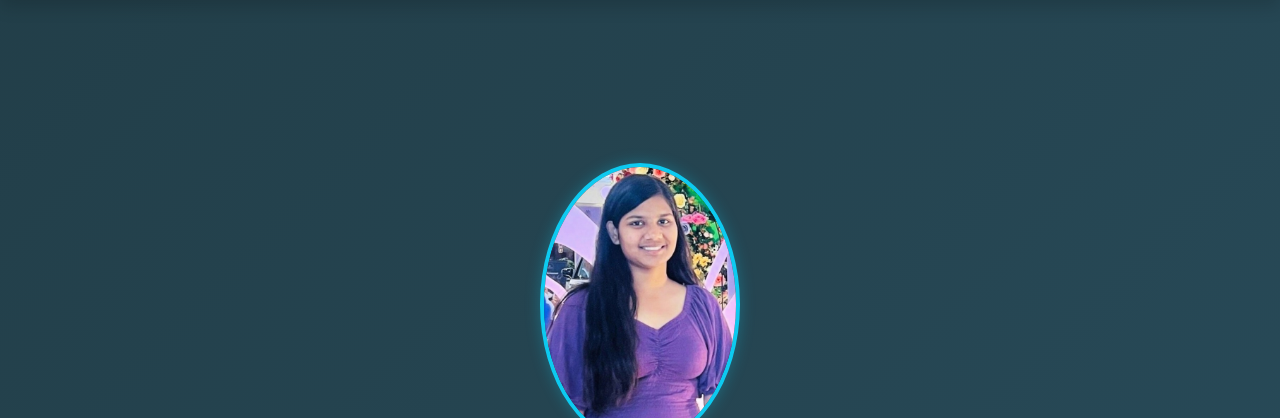
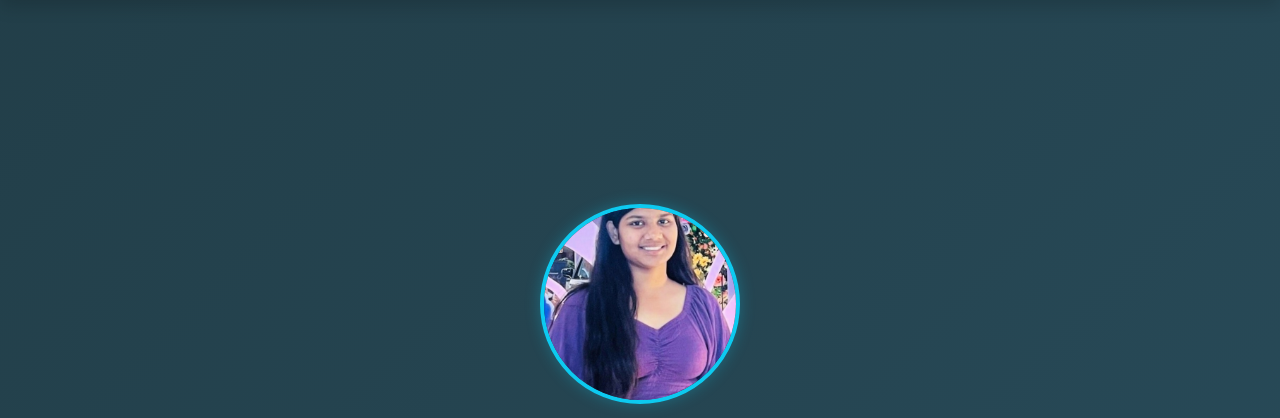
Before and after one commit to kashish-singh-jaiswal/Portfolio, a plain HTML site: page index.html in a window 1280 px wide. Shown: the part 57-475 px from the top of the page. Drawn offline with nearby package versions, Linux system fonts and the light colour scheme.

Commit message:
photo size

```diff
--- a/index.html
+++ b/index.html
@@ -37,7 +37,9 @@
   <!-- Hero Section -->
   <section id="home" class="hero-gradient text-center text-white d-flex flex-column justify-content-center align-items-center">
   <!-- 👤 Profile Image -->
-  <img src="images/kashish.jpg" alt="Kashish Singh Jaiswal" class="img-fluid rounded-circle mb-4 hero-img" width="200" height="200">
+<img src="images/kashish.jpg" alt="Kashish Singh Jaiswal"
+     class="img-fluid rounded-circle mb-4 hero-img"
+     style="width: 200px; height: 200px; object-fit: cover;">
 
   <!-- 💬 Text Content -->
   <h1 class="display-5 fw-bold" id="typewriter"></h1>
```
